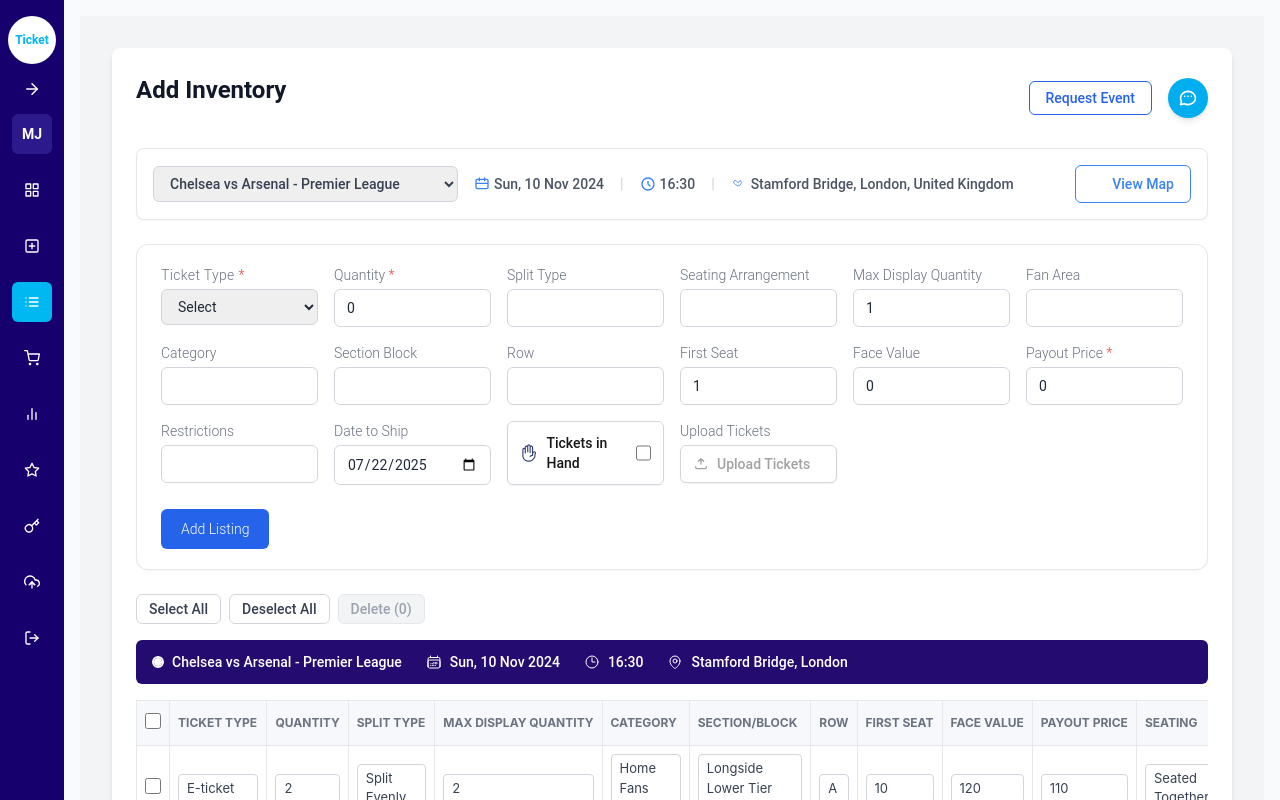
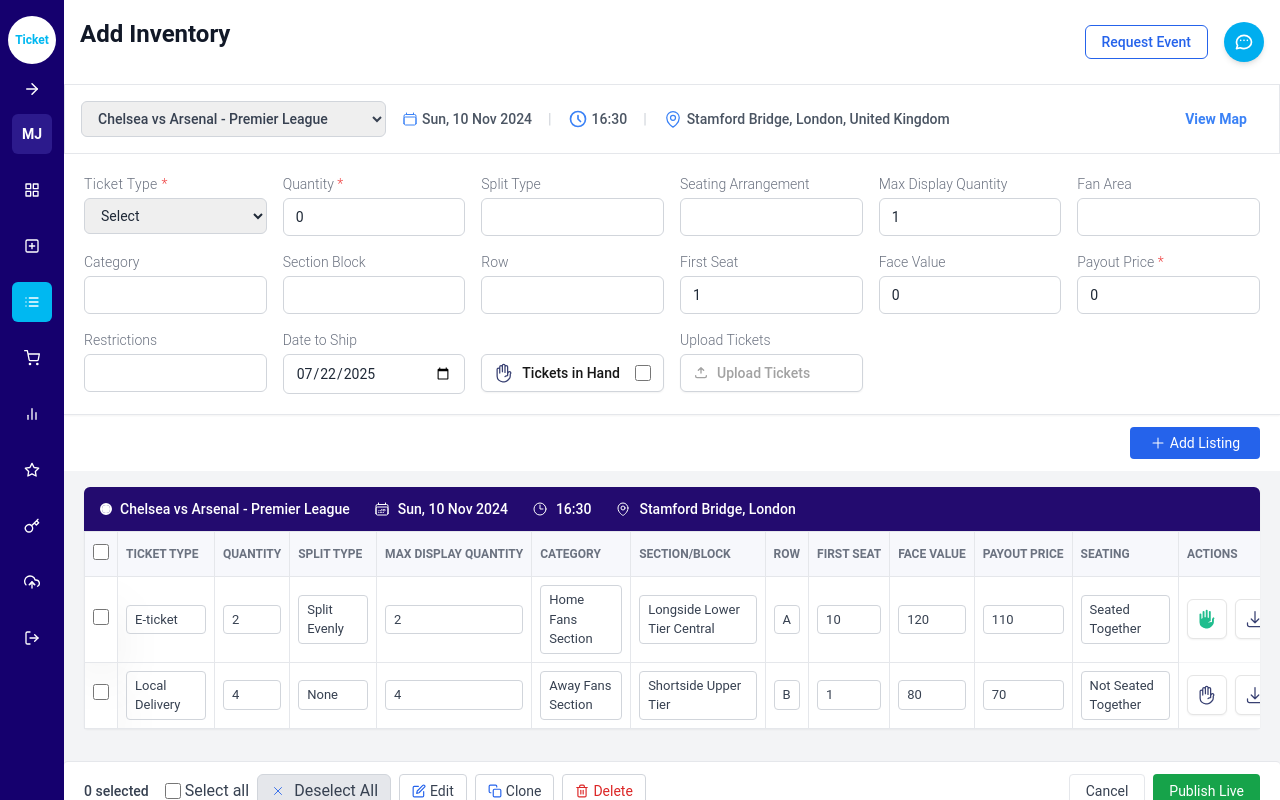
Before and after one commit to shanpaul123/oneticket, a Next.js app: page / in a window 1280 px wide. Built offline with nearby package versions, Linux system fonts and the light colour scheme.

Commit message:
alignment

```diff
--- a/app/components/FormSection.tsx
+++ b/app/components/FormSection.tsx
@@ -3,6 +3,7 @@
 import React, { useState, useEffect } from 'react'
 import { InventoryItem } from '../type'
 import { HandRaisedIcon } from '@heroicons/react/24/outline'
+import { PlusIcon } from '@heroicons/react/24/solid'
 
 interface FormSectionProps {
   onAddListing: (item: InventoryItem) => void
@@ -93,8 +94,9 @@
   return (
     <form
       onSubmit={handleSubmit}
-      className="bg-white px-6 py-5 rounded-xl border border-[#e5e7eb] shadow-sm mb-6"
+
     >
+      <div className="bg-white px-5 py-5 border-b border-[#e5e7eb] shadow-sm">
         <div className="grid grid-cols-1 sm:grid-cols-2 lg:grid-cols-6 gap-4">
           {/* Ticket Type */}
           <div>
@@ -284,6 +286,9 @@
           </div>
 
           {/* Tickets in Hand */}
+          <div>
+
+            <label className="text-sm font-light text-gray-500 mb-1 block">&nbsp;</label>
             <div className="flex items-center px-3 py-2 border border-gray-300 rounded-md bg-white text-sm font-medium shadow-sm">
               <HandRaisedIcon className="h-5 w-5 text-[#384072] mr-2" />
               <span className="mr-auto">Tickets in Hand</span>
@@ -294,6 +299,7 @@
                 checked={formData.ticketsInHand}
                 onChange={handleChange}
               />
+            </div>
           </div>
 
           {/* Upload Tickets */}
@@ -325,16 +331,18 @@
             </label>
           </div>
         </div>
-
+      </div>
       {/* Submit */}
-      <div className="mt-6 flex justify-start">
+      <div className="px-5 py-3 flex justify-end">
         <button
           type="submit"
-          className="bg-blue-600 hover:bg-blue-700 text-white text-sm font-light px-5 py-2.5 rounded-md transition"
+          className="bg-blue-600 hover:bg-blue-700 text-white text-sm px-5 py-1.5 rounded transition flex justify-between"
         >
+          <PlusIcon className='h-5 w-5 pr-1 text-white' />
           {editingItem ? 'Update Listing' : 'Add Listing'}
         </button>
       </div>
+
     </form>
   )
 }
--- /dev/null
+++ b/app/components/Header.tsx
@@ -0,0 +1,31 @@
+import React from 'react'
+
+const Header = () => {
+    return <div className="flex justify-between items-center p-4">
+<h1 className="text-[22px] md:text-[24px] font-semibold text-gray-900 mb-4">Add Inventory</h1>
+
+  <div className="flex items-center gap-4">
+    <button onClick={() => alert("Requesting event...")} className="border border-blue-600 text-blue-600 px-4 py-1.5 rounded-md text-sm font-medium hover:bg-blue-50 transition">
+      Request Event
+    </button>
+    <button className="bg-[#00AEEF] w-10 h-10 flex items-center justify-center rounded-full shadow-md hover:bg-[#0095cc] transition">
+      <svg
+        xmlns="http://www.w3.org/2000/svg"
+        className="h-5 w-5 text-white"
+        fill="none"
+        viewBox="0 0 24 24"
+        stroke="currentColor"
+      >
+        <path
+          strokeLinecap="round"
+          strokeLinejoin="round"
+          strokeWidth={2}
+          d="M8 10h.01M12 10h.01M16 10h.01M21 12c0 4.418-4.03 8-9 8-1.657 0-3.197-.402-4.465-1.093L3 20l1.279-3.836C3.464 15.104 3 13.593 3 12c0-4.418 4.03-8 9-8s9 3.582 9 8z"
+        />
+      </svg>
+    </button>
+  </div>
+</div>;
+}
+
+export default Header;
--- a/app/components/Layout.tsx
+++ b/app/components/Layout.tsx
@@ -7,10 +7,8 @@
 
 const Layout: React.FC<LayoutProps> = ({ children }) => {
   return (
-    <div className="min-h-screen bg-gray-100 p-4 md:p-8">
-      <div className="max-w-7xl mx-auto bg-white p-6 rounded-lg shadow-md">
+    <div className="min-h-screen bg-white flex flex-col">
         {children}
-      </div>
     </div>
   );
 };
--- a/app/components/TableSection.tsx
+++ b/app/components/TableSection.tsx
@@ -77,36 +77,13 @@
   )
 
   return (
-    <div className="w-full">
-      {/* Actions */}
-      <div className="flex flex-wrap gap-2 mb-4 text-sm text-gray-700 font-medium">
-        <button
-          onClick={handleSelectAll}
-          className="px-3 py-1 border border-gray-300 rounded-md hover:bg-gray-100 hover:text-blue-600"
-        >
-          Select All
-        </button>
-        <button
-          onClick={handleDeselectAll}
-          className="px-3 py-1 border border-gray-300 rounded-md hover:bg-gray-100 hover:text-blue-600"
-        >
-          Deselect All
-        </button>
-        <button
-          onClick={handleDeleteSelected}
-          disabled={selectedRows.length === 0 || isLoading}
-          className={`px-3 py-1 border rounded-md ${
-            selectedRows.length === 0 || isLoading
-              ? 'text-gray-400 bg-gray-100 cursor-not-allowed'
-              : 'text-red-600 border-gray-300 hover:bg-red-50'
-          }`}
-        >
-          Delete ({selectedRows.length})
-        </button>
-      </div>
+    <div className="w-full bg-gray-100 grow flex flex-col">
+      <div className='px-5 py-4 grow'>
+        <div className='bg-white rounded shadow-sm'>
+
 
           {/* Event Bar */}
-      <div className="flex flex-wrap items-center justify-between gap-4 bg-[#230B6F] text-white text-sm font-medium rounded-md px-4 py-3 mb-4">
+          <div className="flex flex-wrap items-center justify-between gap-4 bg-[#230B6F] text-white text-sm font-medium rounded-t-md px-4 py-3">
             <div className="flex flex-wrap items-center gap-6">
               <div className="flex items-center gap-2">
                 <span className="w-3 h-3 rounded-full border-2 border-white flex items-center justify-center">
@@ -132,7 +109,7 @@
           {/* Table */}
           <div className="w-full overflow-x-auto mb-4">
             {!isLoading && !error && (
-          <table className="min-w-[1200px] border border-gray-200 text-[13px] font-[Inter] text-gray-700">
+              <table className="min-w-[1200px] border border-gray-200 text-[13px] text-gray-700">
                 <thead className="bg-[#F7F8FC] text-gray-500 text-xs font-medium uppercase">
                   <tr>
                     <th className="px-2 py-3 border border-gray-200 text-left">
@@ -157,8 +134,8 @@
                 <tbody className="divide-y divide-gray-100 bg-white">
                   {inventory.length > 0 ? (
                     inventory.map((item) => (
-                  <tr key={item.id} className="hover:bg-gray-50">
-                    <td className="px-2 py-2 border border-gray-200">
+                      <tr key={item.id} className={`${selectedRows.includes(item.id) ? 'bg-blue-100' : 'hover:bg-gray-50'}`}>
+                        <td className="px-2 py-2 border border-gray-200 shadow-2xl">
                           <input
                             type="checkbox"
                             className="h-4 w-4 text-blue-600 border-gray-300 rounded"
@@ -175,7 +152,7 @@
                             <div className="border border-gray-300 rounded px-2 py-1">{val}</div>
                           </td>
                         ))}
-                    <td className="px-2 py-2 border border-gray-200 text-gray-400">
+                        <td className="px-2 py-2 text-gray-400 ">
                           <div className="flex items-center gap-2">
                             <div className="flex items-center justify-center w-10 h-10 rounded-md border border-[#E5E5E5] bg-white shadow-sm">
                               {item.ticketsInHand ? (
@@ -205,12 +182,19 @@
             {error && <p className="text-center text-red-600">Error: {error}</p>}
           </div>
 
+        </div>
+      </div>
+
+      {/* Actions */}
+
       {/* Footer */}
       <FooterActions
         selectedRows={selectedRows}
+        count={inventory.length}
         onEdit={handleEdit}
         onClone={handleClone}
         onDeleteSelected={handleDeleteSelected}
+        onSelectAll={handleSelectAll}
         onDeselectAll={handleDeselectAll}
       />
     </div>
--- /dev/null
+++ b/app/components/TopFilter.tsx
@@ -0,0 +1,65 @@
+import { CalendarIcon, MapPinIcon } from "@heroicons/react/24/outline";
+
+const TopFilter = () => {
+
+    return <div className="bg-white p-4 shadow-sm border border-gray-200">
+  <div className="flex flex-col md:flex-row justify-between items-start md:items-center gap-4 flex-wrap">
+
+    {/* Left Side */}
+    <div className="flex flex-wrap items-center text-gray-700 text-sm font-medium gap-2 sm:gap-4">
+
+      {/* Dropdown */}
+      <div className="w-full sm:w-auto">
+      <select
+        className="w-full sm:w-auto border border-gray-300 rounded-md px-3 py-2 text-sm text-gray-700 focus:outline-none focus:ring-1 focus:ring-blue-500"
+        defaultValue="chelsea-vs-arsenal"
+      >
+        <option value="chelsea-vs-arsenal">Chelsea vs Arsenal - Premier League</option>
+        <option value="manutd-vs-liverpool">Man Utd vs Liverpool - FA Cup</option>
+        <option value="city-vs-chelsea">Man City vs Chelsea - Champions League</option>
+      </select>
+   </div>
+      {/* Calendar */}
+      <div className="flex items-center gap-1 text-gray-600">
+        <CalendarIcon className="w-4 h-4 text-blue-500"/>
+        <span>Sun, 10 Nov 2024</span>
+      </div>
+
+      {/* Separator */}
+      <span className="text-gray-300">|</span>
+
+      {/* Time */}
+      <div className="flex items-center gap-1 text-gray-600">
+        <svg className="w-5 h-5 text-blue-500" fill="none" stroke="currentColor" strokeWidth={2} viewBox="0 0 24 24">
+          <path strokeLinecap="round" strokeLinejoin="round" d="M12 8v4l3 3m6-3a9 9 0 11-18 0 9 9 0 0118 0z" />
+        </svg>
+        <span>16:30</span>
+      </div>
+
+      {/* Separator */}
+      <span className="text-gray-300">|</span>
+
+      {/* Location */}
+      <div className="flex items-center gap-1 text-gray-600">
+        <MapPinIcon className="w-5 h-5 text-blue-500" />
+        <span>Stamford Bridge, London, United Kingdom</span>
+      </div>
+    </div>
+
+    {/* Right Side – View Map Link */}
+    <a
+      href="https://www.google.com/maps/search/?api=1&query=Stamford+Bridge,+London,+United+Kingdom"
+      target="_blank"
+      rel="noopener noreferrer"
+      className="inline-flex items-center gap-1 px-4 py-2 text-blue-500 rounded-md hover:bg-blue-50 text-sm transition font-bold"
+    >
+      <svg className="h-4 w-4 text-blue-500" fill="none">
+        <path strokeLinecap="round" strokeLinejoin="round" d="M17.657 16.657L13.414 12.414a4 4 0 10-5.656 5.656l4.243 4.243a8 8 0 1011.314-11.314l-4.243 4.243z" />
+      </svg>
+      View Map
+    </a>
+  </div>
+</div>
+}
+
+export default TopFilter;
--- a/app/footer/FooterActions.tsx
+++ b/app/footer/FooterActions.tsx
@@ -1,5 +1,6 @@
 'use client'
 
+import { XMarkIcon } from '@heroicons/react/24/outline'
 import React from 'react'
 import {
   FiCheckSquare,
@@ -11,17 +12,21 @@
 
 type FooterActionsProps = {
   selectedRows?: string[]
+  count: number;
   onEdit: (id: string) => void
   onClone: (id: string) => void
   onDeleteSelected: () => void
+  onSelectAll: () => void
   onDeselectAll: () => void
 }
 
 const FooterActions: React.FC<FooterActionsProps> = ({
   selectedRows = [],
+  count = 0,
   onEdit,
   onClone,
   onDeleteSelected,
+  onSelectAll,
   onDeselectAll,
 }) => {
   console.log('🚨 FooterActions rendered') // debug
@@ -34,12 +39,36 @@
     selectedRows.forEach((id) => onClone(id))
   }, [selectedRows, onClone])
 
+  const isAllSelected = count === selectedRows.length;
+
   return (
-    <div className="flex justify-between items-center px-4 py-3 mt-4 border-t bg-white shadow-sm rounded">
-      <div className="flex flex-wrap gap-2">
-        <span className="text-sm font-medium text-gray-700">
+    <div className="flex justify-between items-center px-5 py-3 mt-auto border-t bg-white shadow-sm rounded">
+      <div className="flex flex-wrap gap-2 text-gray-700">
+        <span className="text-sm font-medium text-gray-700 content-center pr-2">
           {selectedRows.length} selected
         </span>
+
+        <div
+          className="hover:bg-gray-10 flex items-center"
+        >
+          <input
+            type="checkbox"
+            id="select_all_btn"
+            className="h-4 w-4 border-gray-300 rounded"
+            checked={isAllSelected}
+            onChange={isAllSelected ? onDeselectAll : onSelectAll}
+          />
+          <label htmlFor="select_all_btn" className='pl-1 '>Select all</label>
+
+
+        </div>
+        <button
+          onClick={onDeselectAll}
+          className="px-3 py-1 border border-gray-300 bg-gray-200 rounded-md hover:bg-gray-100 hover:text-blue-600 flex items-center"
+        >
+          <XMarkIcon className='w-4 h-4 border text-blue-600 mr-2' />
+          Deselect All
+        </button>
 
         <button
           onClick={handleEdit}
--- a/app/globals.css
+++ b/app/globals.css
@@ -1,4 +1,5 @@
 /* app/globals.css */
+
 @tailwind base;
 @tailwind components;
 @tailwind utilities;
--- a/app/layout.tsx
+++ b/app/layout.tsx
@@ -18,7 +18,7 @@
           <Sidebar />
 
           {/* Main content scrollable */}
-          <main className="flex-1 overflow-auto p-4 bg-gray-50">
+          <main className="flex-1 overflow-auto bg-gray-50">
             {children}
           </main>
         </div>
--- a/app/page.tsx
+++ b/app/page.tsx
@@ -8,6 +8,8 @@
 import TableSection from './components/TableSection';
 import { InventoryItem } from './type/index';
 import FooterActions from './footer/FooterActions'
+import Header from './components/Header';
+import TopFilter from './components/TopFilter';
 
 export default function AddInventoryPage() {
   const [inventory, setInventory] = useState<InventoryItem[]>([]);
@@ -116,98 +118,8 @@
 
   return (
     <Layout>
-<div className="flex justify-between items-center mb-6">
-<h1 className="text-[22px] md:text-[24px] font-semibold text-gray-900 mb-4">Add Inventory</h1>
-
-  <div className="flex items-center gap-4">
-    <button onClick={() => alert("Requesting event...")} className="border border-blue-600 text-blue-600 px-4 py-1.5 rounded-md text-sm font-medium hover:bg-blue-50 transition">
-      Request Event
-    </button>
-    <button className="bg-[#00AEEF] w-10 h-10 flex items-center justify-center rounded-full shadow-md hover:bg-[#0095cc] transition">
-      <svg
-        xmlns="http://www.w3.org/2000/svg"
-        className="h-5 w-5 text-white"
-        fill="none"
-        viewBox="0 0 24 24"
-        stroke="currentColor"
-      >
-        <path
-          strokeLinecap="round"
-          strokeLinejoin="round"
-          strokeWidth={2}
-          d="M8 10h.01M12 10h.01M16 10h.01M21 12c0 4.418-4.03 8-9 8-1.657 0-3.197-.402-4.465-1.093L3 20l1.279-3.836C3.464 15.104 3 13.593 3 12c0-4.418 4.03-8 9-8s9 3.582 9 8z"
-        />
-      </svg>
-    </button>
-  </div>
-</div>
-
-<div className="bg-white p-4 rounded-lg shadow-sm border border-gray-200 mb-6">
-  <div className="flex flex-col md:flex-row justify-between items-start md:items-center gap-4 flex-wrap">
-
-    {/* Left Side */}
-    <div className="flex flex-wrap items-center text-gray-700 text-sm font-medium gap-2 sm:gap-4">
-
-      {/* Dropdown */}
-      <div className="w-full sm:w-auto">
-      <select
-        className="w-full sm:w-auto border border-gray-300 rounded-md px-3 py-2 text-sm text-gray-700 focus:outline-none focus:ring-1 focus:ring-blue-500"
-        defaultValue="chelsea-vs-arsenal"
-      >
-        <option value="chelsea-vs-arsenal">Chelsea vs Arsenal - Premier League</option>
-        <option value="manutd-vs-liverpool">Man Utd vs Liverpool - FA Cup</option>
-        <option value="city-vs-chelsea">Man City vs Chelsea - Champions League</option>
-      </select>
-   </div>
-      {/* Calendar */}
-      <div className="flex items-center gap-1 text-gray-600">
-        <svg className="w-4 h-4 text-blue-500" fill="none" stroke="currentColor" strokeWidth={2} viewBox="0 0 24 24">
-          <path strokeLinecap="round" strokeLinejoin="round" d="M8 7V3m8 4V3M3 11h18M5 19h14a2 2 0 002-2V7a2 2 0 00-2-2H5a2 2 0 00-2 2v10a2 2 0 002 2z" />
-        </svg>
-        <span>Sun, 10 Nov 2024</span>
-      </div>
-
-      {/* Separator */}
-      <span className="text-gray-300">|</span>
-
-      {/* Time */}
-      <div className="flex items-center gap-1 text-gray-600">
-        <svg className="w-4 h-4 text-blue-500" fill="none" stroke="currentColor" strokeWidth={2} viewBox="0 0 24 24">
-          <path strokeLinecap="round" strokeLinejoin="round" d="M12 8v4l3 3m6-3a9 9 0 11-18 0 9 9 0 0118 0z" />
-        </svg>
-        <span>16:30</span>
-      </div>
-
-      {/* Separator */}
-      <span className="text-gray-300">|</span>
-
-      {/* Location */}
-      <div className="flex items-center gap-1 text-gray-600">
-        <svg className="w-4 h-4 text-blue-500" fill="none" stroke="currentColor" strokeWidth={2} viewBox="0 0 40 40">
-          <path strokeLinecap="round" strokeLinejoin="round" d="M17.657 16.657L13.414 12.414a4 4 0 10-5.656 5.656l4.243 4.243a8 8 0 1011.314-11.314l-4.243 4.243z" />
-        </svg>
-        <span>Stamford Bridge, London, United Kingdom</span>
-      </div>
-    </div>
-
-    {/* Right Side – View Map Link */}
-    <a
-      href="https://www.google.com/maps/search/?api=1&query=Stamford+Bridge,+London,+United+Kingdom"
-      target="_blank"
-      rel="noopener noreferrer"
-      className="inline-flex items-center gap-1 px-4 py-2 border border-blue-500 text-blue-500 rounded-md hover:bg-blue-50 text-sm font-medium transition"
-    >
-      <svg className="h-4 w-4 text-blue-500" fill="none">
-        <path strokeLinecap="round" strokeLinejoin="round" d="M17.657 16.657L13.414 12.414a4 4 0 10-5.656 5.656l4.243 4.243a8 8 0 1011.314-11.314l-4.243 4.243z" />
-      </svg>
-      View Map
-    </a>
-  </div>
-</div>
-
-
-
-
+      <Header />
+      <TopFilter />
       <FormSection
         onAddListing={handleAddListing}
         editingItem={editingItem}
```
Lines whose indentation alone changed are shown as unchanged.
